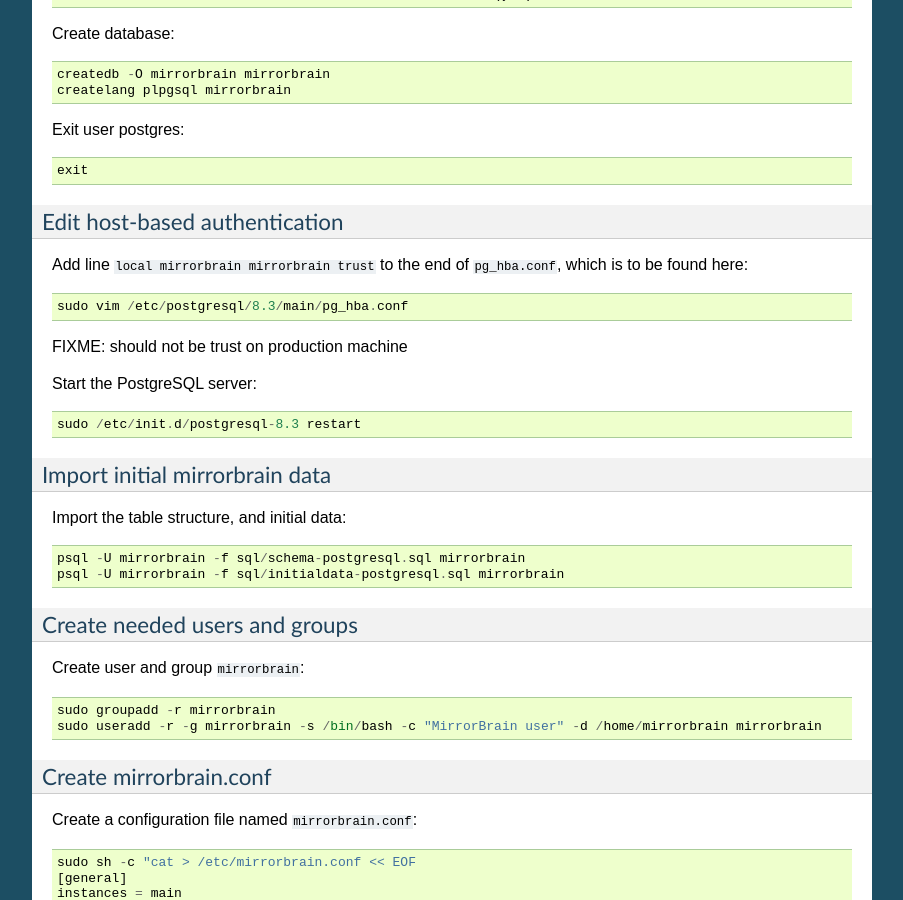
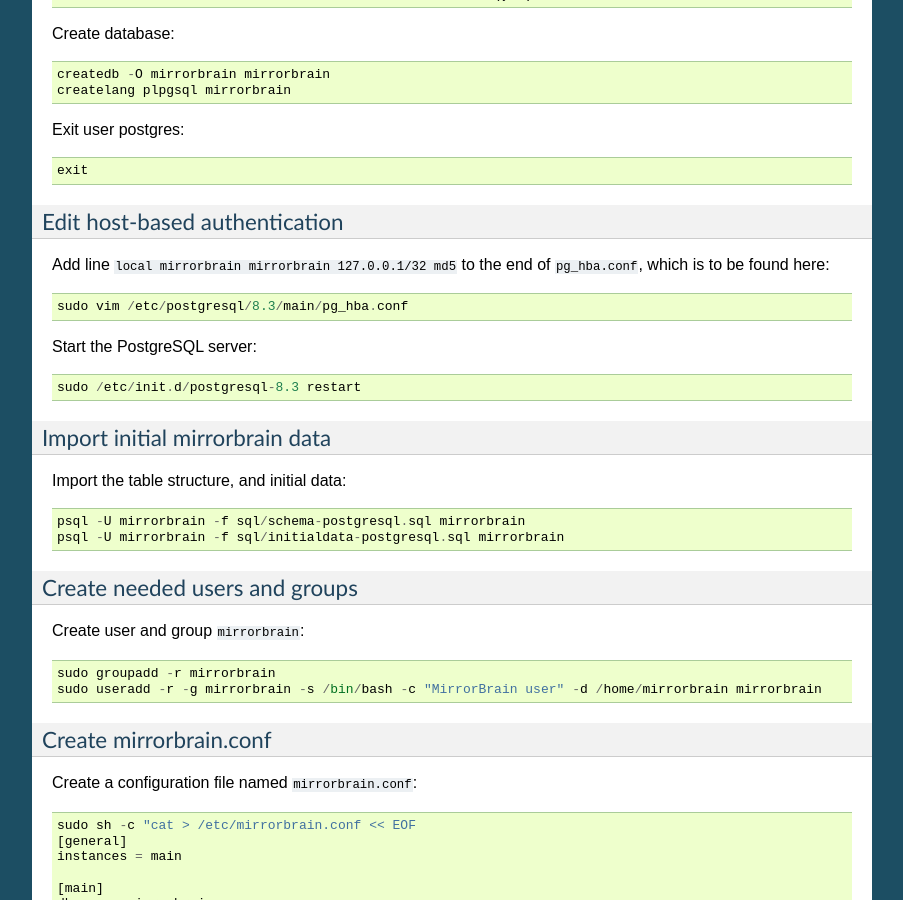
Before and after one commit to hayalci/mirrorbrain, a Sphinx documentation site: the page built from docs/installation/debian.rst, in a window 1280 px wide and 900 px high, scrolled down 3559 px. Shown: the whole window, without its empty margins (198-1101 px from the left). Built offline with Sphinx 7.4.7, drawn with Linux system fonts in a browser that asks for light colours.

Commit message:
docs/install: - improve the PostgreSQL ACL in the example when installing on Debian/Ubuntu
git-svn-id: http://svn.mirrorbrain.org/svn/mirrorbrain/trunk@7806 2d291e14-ff0c-0410-a3fa-d5caa9871f55

```diff
--- a/docs/installation/debian.rst
+++ b/docs/installation/debian.rst
@@ -214,12 +214,10 @@
 Edit host-based authentication
 ~~~~~~~~~~~~~~~~~~~~~~~~~~~~~~
 
-Add line ``local mirrorbrain mirrorbrain trust`` to the end of
+Add line ``local mirrorbrain mirrorbrain 127.0.0.1/32 md5`` to the end of
 :file:`pg_hba.conf`, which is to be found here::
 
   sudo vim /etc/postgresql/8.3/main/pg_hba.conf
-
-FIXME: should not be trust on production machine
 
 Start the PostgreSQL server::
 
```
